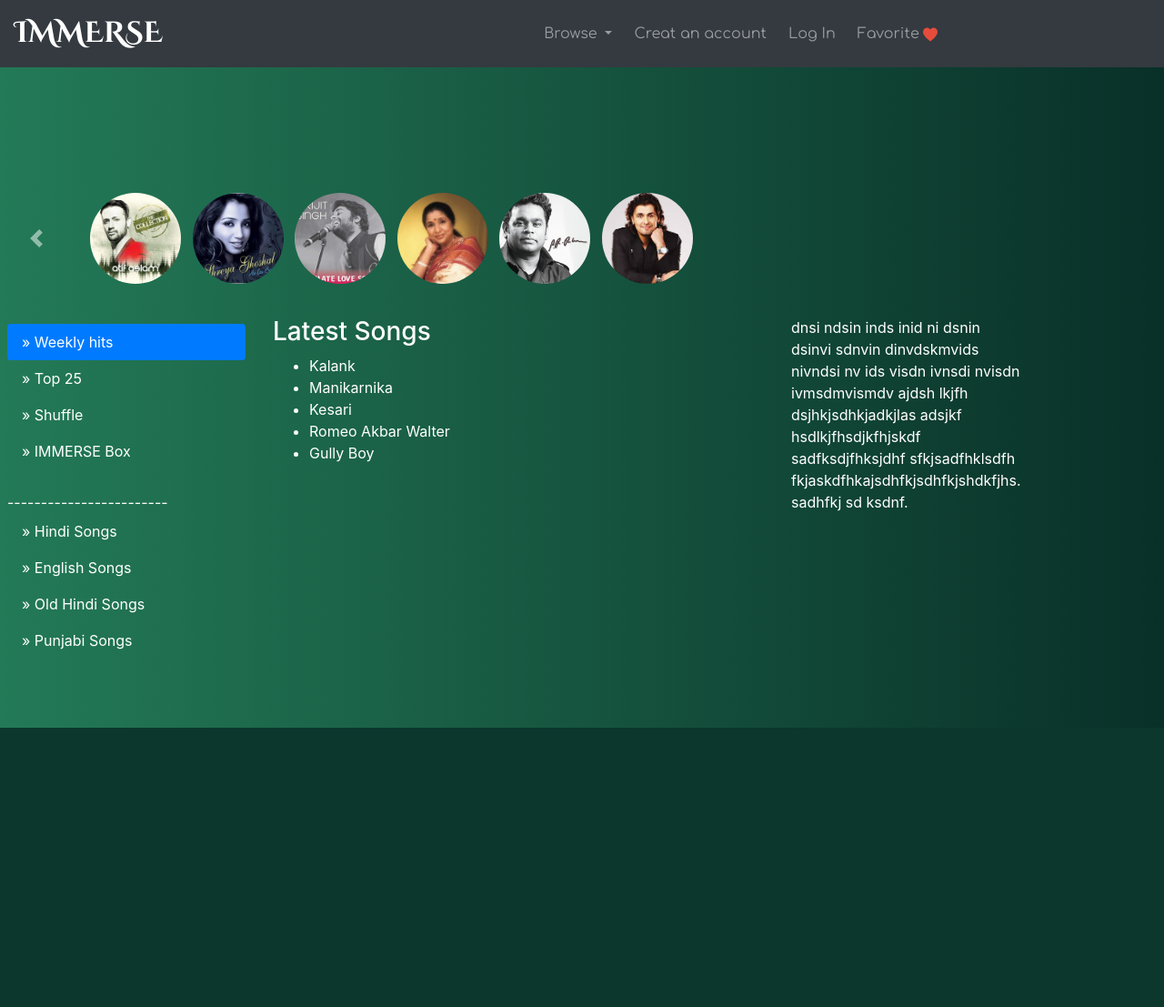
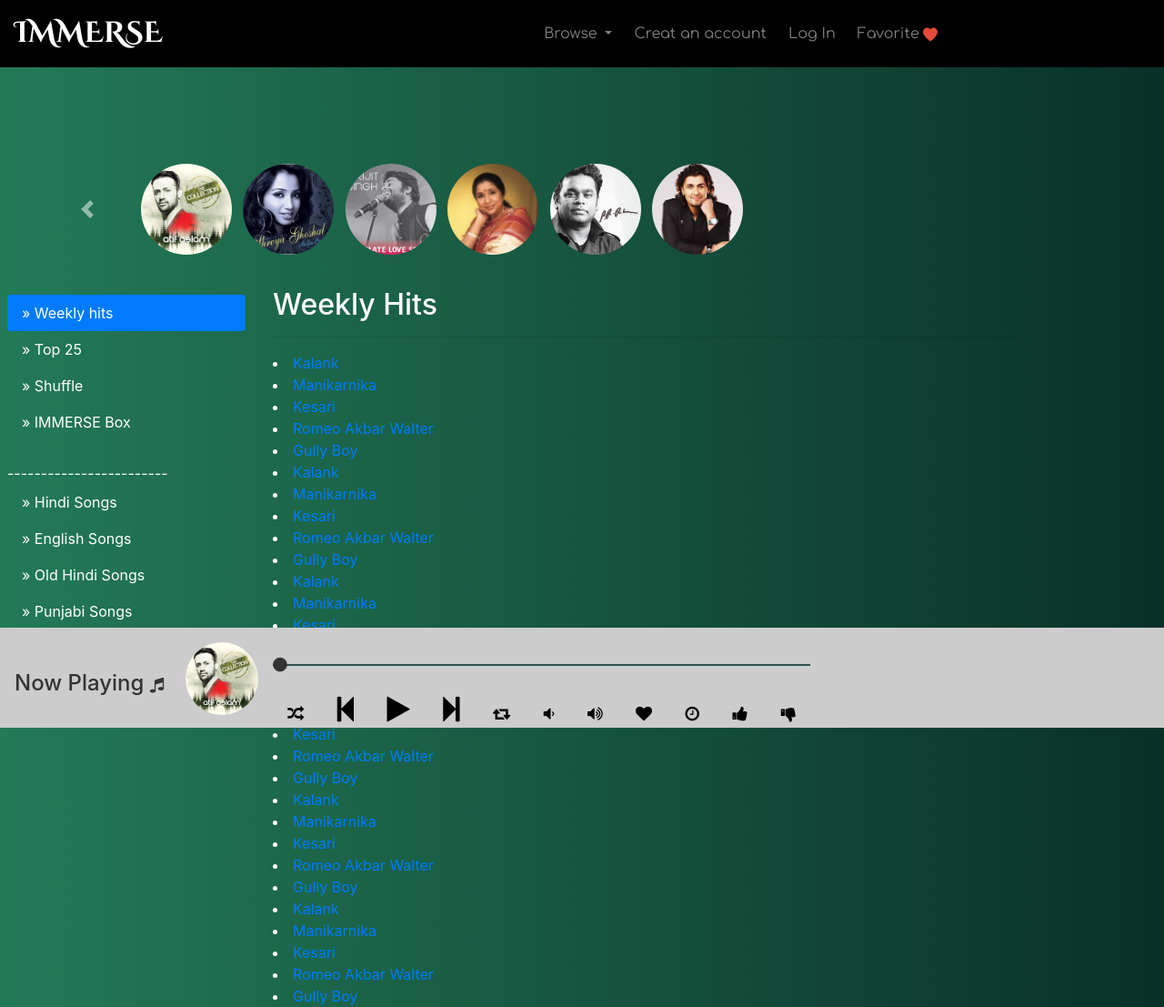
Before and after one commit to mounishsoni/IMMERSE, a PHP site: page / in a window 1280 px wide; the page is wider, and only the part inside the window is pictured. Shown: that part at 91% size. Before the commit the page ends 800 px from the top of that part, so only its background shows below. Run offline with PHP 8.4, Linux system fonts and the light colour scheme.

Commit message:
add Now Playing in footer

```diff
--- a/css/styles.css
+++ b/css/styles.css
@@ -44,6 +44,7 @@ body {
 	#carousel {
 		min-width: 120%;
 		margin-bottom:2rem;
+		margin-left: 5%;
 	}
 
 	.carousel-list {
@@ -81,8 +82,8 @@ body {
 	}
 
 	.searchbar2 {
-		margin-left: 20%;
-		padding: 3rem;
+		margin-left: 30%;
+		padding: 1rem 3rem 3rem 3rem;
 	}
 
 	.searchbar2 input::placeholder {
@@ -109,6 +110,70 @@ body {
 		color:#fff;
 	}
 
+	/*player footer*/
+	#player {
+	}
+
+	.player-head {max-height: 110px;
+		background-color: #CCC;
+		padding: 1rem;
+		color:#333;
+		display: flex;
+	}
+
+	.player-head h2 {
+	    margin-top: 1rem;
+	    margin-right: 0.5rem;
+	    font-size: 1.5rem;
+	}
+
+	.player-img {
+		max-width: 80px;
+		border-radius: 50%;
+		margin-right: 1rem;
+		margin-left: 1rem;
+	}
+
+	.fa-circle:hover {
+		color:#237A57;
+	}
+
+	#seek {
+	    border: 2px solid darkslategrey;
+	    border-bottom: none;
+	    border-left: none;
+	    border-right: none;
+	    margin-top: -13px;
+	}
+
+	.player-body a{
+		color:black;
+		margin: 1rem;
+	}
+
+	.player-body a:hover {
+		color:#237A57;
+		text-decoration: none;
+	}
+
+	.fa {
+		padding-top: 1rem;
+	}
+	.fa:before {
+		font-size: large;
+	}
+
+	.fa-step-backward:before, .fa-play:before, .fa-step-forward:before {
+		font-size: xx-large;
+	}
+
+	.fa-heart:hover, .fa-thumbs-down:hover  {
+		color:red;
+	}
+
+	.fa-thumbs-up:hover {
+		color:blue;
+	}
 }
 
 @media only screen and (min-width: 992px){
--- a/index.html
+++ b/index.html
@@ -9,13 +9,16 @@
   <!-- My CSS Link -->
   <link rel="stylesheet" type="text/css" href="css/styles.css" />
 
+  <!-- fa class for icon, css link -->
+  <link rel="stylesheet" href="https://cdnjs.cloudflare.com/ajax/libs/font-awesome/4.7.0/css/font-awesome.min.css">
+
   <!-- Fonts Link -->
   <link href="https://fonts.googleapis.com/css?family=Cinzel+Decorative:700|Comfortaa|Raleway" rel="stylesheet">
 
 </head>
 <body>
   <div id="top-nav">
-    <nav class="navbar navbar-expand-lg navbar-dark bg-dark sticky-top">
+    <nav class="navbar navbar-dark navbar-expand-lg" style="background-color: black;">
       <a class="navbar-brand" href="#">IMMERSE</a>
       <button class="navbar-toggler" type="button" data-toggle="collapse" data-target="#navbar-content" aria-controls="navbar-content" aria-expanded="false" aria-label="Toggle navigation">
         <span class="navbar-toggler-icon"></span>
@@ -55,10 +58,12 @@
 
   <!-- container block -->
   <div class="container">
-    <form class="form-inline searchbar2">
-      <input class="form-control mr-sm-2" type="search" placeholder="Find Your Songs Here..." aria-label="Search" size="40">
-      <button class="btn btn-outline-light btn-search" type="submit">Search</button>
-    </form>
+    <div>
+      <form class="form-inline searchbar2">
+        <input class="form-control mr-sm-2" type="search" placeholder="Find Your Songs Here..." aria-label="Search" size="25">
+        <button class="btn btn-outline-light btn-search" type="submit">Search</button>
+      </form>
+    </div>
 
     <!-- First Shelf Carousel -->
     <div id="carousel" class="carousel slide" data-ride="carousel">
@@ -118,18 +123,43 @@
           <a class="nav-link" id="v-pills-settings-tab" data-toggle="pill" href="#v-pills-punjabi" role="tab" aria-controls="v-pills-settings" aria-selected="false">» Punjabi Songs</a>
         </div>
       </div>
-      <div class="col-6 center-block">
+      <div class="col-9 center-block">
         <div class="tab-content" id="v-pills-tabContent">
           <div class="tab-pane fade show active" id="v-pills-weekly-hits" role="tabpanel" aria-labelledby="v-pills-home-tab">
             <div class="section">
-              <h3>Latest Songs</h3>
-              <ul type="arrow">
-                <li> Kalank </li>
-                <li> Manikarnika </li>
-                <li> Kesari </li>
-                <li> Romeo Akbar Walter </li>
-                <li> Gully Boy </li>
-              </ul>
+              <h2>Weekly Hits</h2>
+              <hr>
+
+                <li> <a href="#">Kalank </a></li>
+                <li> <a href="#">Manikarnika </a> </li>
+                <li> <a href="#">Kesari </a></li>
+                <li> <a href="#">Romeo Akbar Walter </a></li>
+                <li> <a href="#">Gully Boy </a></li>
+                <li> <a href="#">Kalank </a></li>
+                <li> <a href="#">Manikarnika </a> </li>
+                <li> <a href="#">Kesari </a></li>
+                <li> <a href="#">Romeo Akbar Walter </a></li>
+                <li> <a href="#">Gully Boy </a></li>
+                <li> <a href="#">Kalank </a></li>
+                <li> <a href="#">Manikarnika </a> </li>
+                <li> <a href="#">Kesari </a></li>
+                <li> <a href="#">Romeo Akbar Walter </a></li>
+                <li> <a href="#">Gully Boy </a></li>
+                <li> <a href="#">Kalank </a></li>
+                <li> <a href="#">Manikarnika </a> </li>
+                <li> <a href="#">Kesari </a></li>
+                <li> <a href="#">Romeo Akbar Walter </a></li>
+                <li> <a href="#">Gully Boy </a></li>
+                <li> <a href="#">Kalank </a></li>
+                <li> <a href="#">Manikarnika </a> </li>
+                <li> <a href="#">Kesari </a></li>
+                <li> <a href="#">Romeo Akbar Walter </a></li>
+                <li> <a href="#">Gully Boy </a></li>
+                <li> <a href="#">Kalank </a></li>
+                <li> <a href="#">Manikarnika </a> </li>
+                <li> <a href="#">Kesari </a></li>
+                <li> <a href="#">Romeo Akbar Walter </a></li>
+                <li> <a href="#">Gully Boy </a></li>
             </div>
           </div>
           <div class="tab-pane fade" id="v-pills-top-25" role="tabpanel" aria-labelledby="v-pills-profile-tab">...</div>
@@ -152,19 +182,33 @@
           <div class="tab-pane fade" id="v-pills-punjabi" role="tabpanel" aria-labelledby="v-pills-settings-tab">...</div>
         </div>
       </div>
-      <div class="col-3 right-block">
-        <div>
-          dnsi ndsin inds inid ni dsnin dsinvi sdnvin dinvdskmvids nivndsi nv
-          ids visdn ivnsdi nvisdn ivmsdmvismdv
-          ajdsh lkjfh dsjhkjsdhkjadkjlas
-          adsjkf hsdlkjfhsdjkfhjskdf
-          sadfksdjfhksjdhf
-          sfkjsadfhklsdfh
-          fkjaskdfhkajsdhfkjsdhfkjshdkfjhs. sadhfkj sd ksdnf.
+    </div>
+
+    <div id="player">
+      <div class=" player-head fixed-bottom ">
+        <h2>Now Playing <span class="fa fa-music"></span></h2>
+        <div class="player-title">
+          <img src="img/atif.jpg" class="player-img" alt="" />
+        </div>
+        <div class="player-body">
+          <span class="fa fa-circle"></span>
+          <hr id="seek">
+          <a href="#"><div class="fa fa-random"></div></a>
+          <a href="#"><div class="fa fa-step-backward"></div></a>
+          <a href="#"><div class="fa fa-play"></div></a>
+          <a href="#"><div class="fa fa-step-forward"></div></a>
+          <a href="#"><div class="fa fa-retweet"></div> </a>
+          <a href="#"><div class="fa fa-volume-down"></div></a>
+          <a href="#"><div class="fa fa-volume-up"></div></a>
+          <a href="#"><div class="fa fa-heart"></div></a>
+          <a href="#"><div class="fa fa-clock-o"></div></a>
+          <a href="#"><div class="fa fa-thumbs-up"></div></a>
+          <a href="#"><div class="fa fa-thumbs-down"></div></a>
         </div>
       </div>
     </div>
   </div> <!-- End of container -->
+
 
   <!-- JS Link -->
   <script src="https://code.jquery.com/jquery-3.3.1.slim.min.js" integrity="sha384-q8i/X+965DzO0rT7abK41JStQIAqVgRVzpbzo5smXKp4YfRvH+8abtTE1Pi6jizo" crossorigin="anonymous"></script>
```
